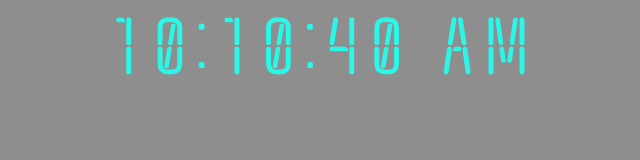
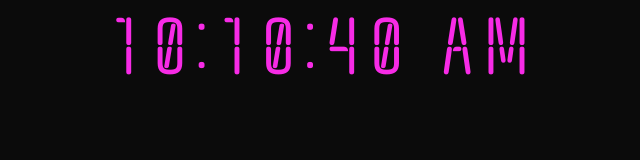
Before and after one commit to BPT1901/simple-clock, an Electron app: page index.html in a window 1600 px wide. Shown: the whole page, without its empty margins (474-1114 px from the left). Drawn offline with Linux system fonts and the light colour scheme.

Commit message:
changed colours

```diff
--- a/styles.css
+++ b/styles.css
@@ -6,6 +6,7 @@
 html, body {
     height: 100%;
     margin: 0;
+    background-color: #0b0b0b;
 }
 
 body {
@@ -25,7 +26,7 @@ body::before {
     left: 0;
     right: 0;
     bottom: 0;
-    background-color: #201e1e;
+    background-color: #0b0b0b;
     background-size: 100% auto;
     background-repeat: no-repeat;
     background-position: center;
@@ -39,7 +40,7 @@ body::before {
     justify-content: center;
     font-family: "BeautifulPolice";
     font-size: 5rem;
-    color: rgb(43, 247, 233);
+    color: rgb(247, 43, 230);
     letter-spacing: 10px;
     max-width: 100%;
 }
```
Also changed, not shown: package.json (+16 -3 lines), icons/clock2.ico (added), 2 other files.
